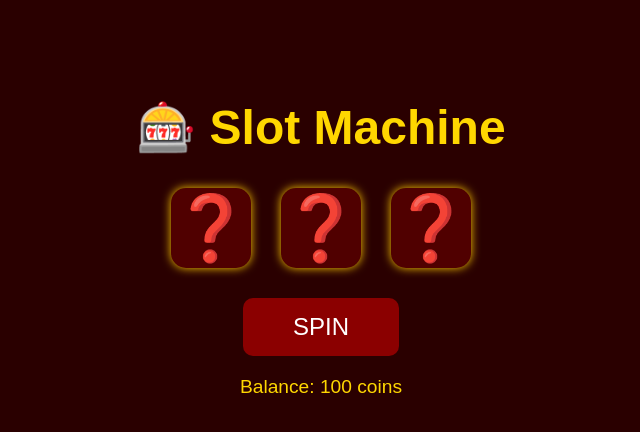
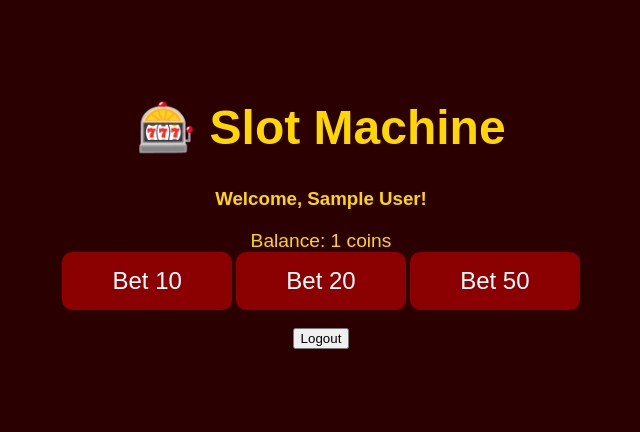
Before and after one commit to firnirma/project, a Flask app: page /slot in a window 1280 px wide. Shown: the top 432 px of the page, without its empty margins (319-959 px from the left). Run offline with Flask 2, Linux system fonts and the light colour scheme; the visitor is signed in with stand-in values (Sample User, id 1).

Commit message:
Update slot.html
new body

```diff
--- a/templates/slot.html
+++ b/templates/slot.html
@@ -57,52 +57,25 @@
 <body>
     <h1>🎰 Slot Machine</h1>
 
-    <div class="slot-container">
-        <div class="slot" id="slot1">❓</div>
-        <div class="slot" id="slot2">❓</div>
-        <div class="slot" id="slot3">❓</div>
-    </div>
+    <h3>Welcome, {{ name }}!</h3>
+    <div id="balance">Balance: {{ balance }} coins</div>
 
-    <button class="spin-button" id="spinBtn" onclick="spin()">SPIN</button>
+    {% if slots %}
+        <div class="slot-container">
+            {% for s in slots %}
+                <div class="slot">{{ s }}</div>
+            {% endfor %}
+        </div>
+        <h2 id="message">{{ result }}</h2>
+    {% endif %}
 
-    <div id="balance">Balance: 100 coins</div>
-    <h2 id="message"></h2>
+    <form method="post" action="{{ url_for('spin') }}">
+        <button class="spin-button" name="bet" value="10">Bet 10</button>
+        <button class="spin-button" name="bet" value="20">Bet 20</button>
+        <button class="spin-button" name="bet" value="50">Bet 50</button>
+    </form>
 
-    <script>
-        const symbols = ['🍒', '🍋', '💎'];
-        let balance = 100;
-
-        function spin() {
-            if (balance < 10) {
-                document.getElementById("message").textContent = "You don’t have enough coins!";
-                return;
-            }
-
-            balance -= 10;
-
-            const slot1 = symbols[Math.floor(Math.random() * symbols.length)];
-            const slot2 = symbols[Math.floor(Math.random() * symbols.length)];
-            const slot3 = symbols[Math.floor(Math.random() * symbols.length)];
-
-            document.getElementById('slot1').textContent = slot1;
-            document.getElementById('slot2').textContent = slot2;
-            document.getElementById('slot3').textContent = slot3;
-
-            if (slot1 === slot2 && slot2 === slot3) {
-                document.getElementById("message").textContent = "🎉 JACKPOT! You win 100 coins!";
-                balance += 100;
-            } else {
-                document.getElementById("message").textContent = "Try again!";
-            }
-
-            document.getElementById("balance").textContent = "Balance: " + balance + " coins";
-
-            if (balance < 10) {
-                document.getElementById("spinBtn").disabled = true;
-                document.getElementById("spinBtn").style.backgroundColor = "gray";
-                document.getElementById("message").textContent = "You're out of coins! 🎭";
-            }
-        }
-    </script>
+    <br>
+    <a href="{{ url_for('logout') }}"><button class="topup-button">Logout</button></a>
 </body>
 </html>
```
